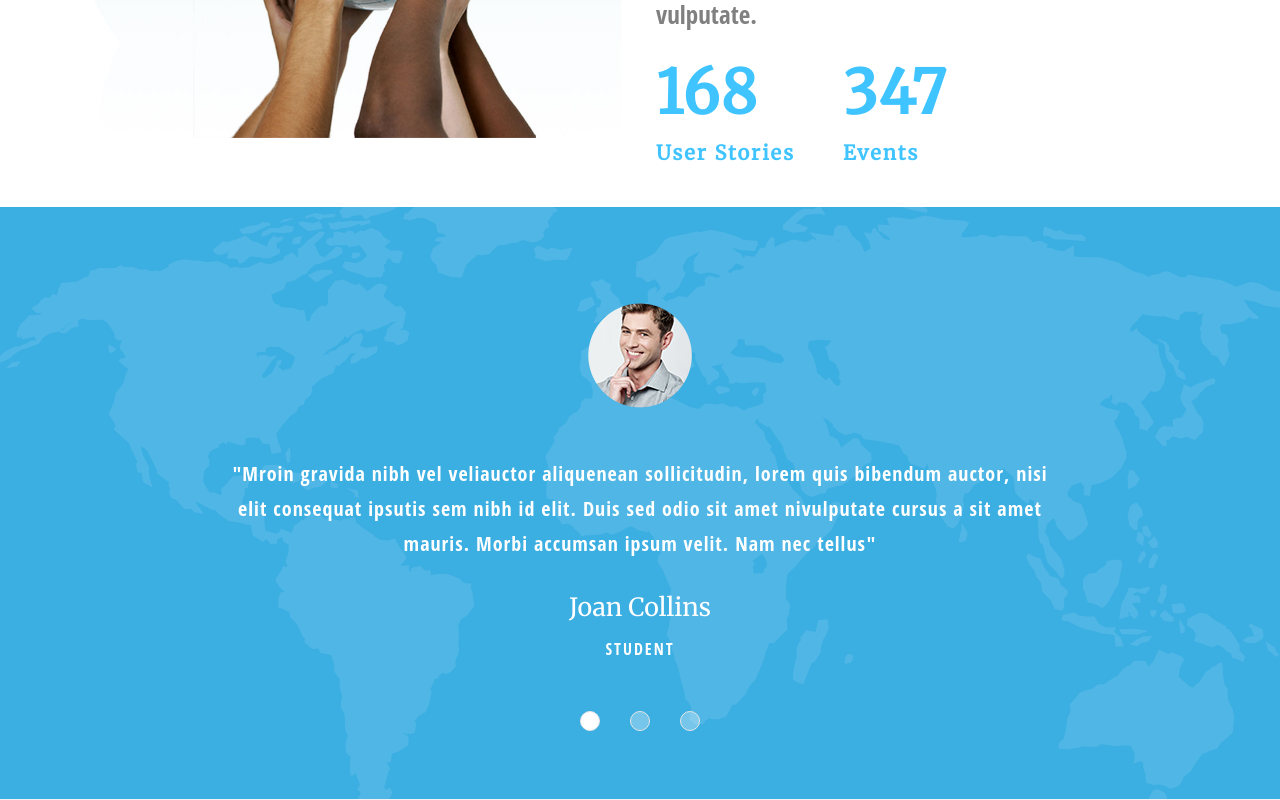
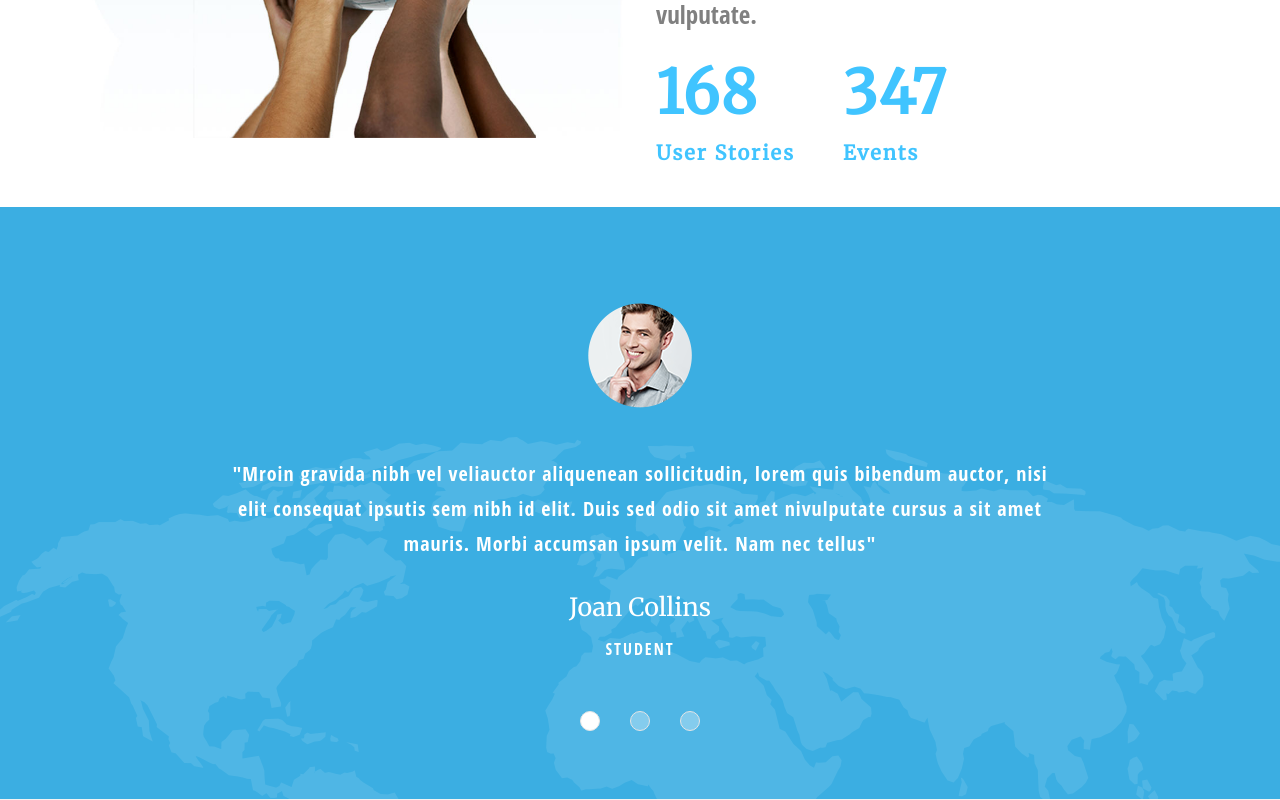
Before and after one commit to AndreaMinelli/proj-html-vuejs, a Vue app: page / in a window 1280 px wide. Shown: the part 2591-3391 px from the top of the page. Built offline with nearby package versions, Linux system fonts and the light colour scheme.

Commit message:
Migliorato BgSliderBase

```diff
--- a/src/components/AppHeader.vue
+++ b/src/components/AppHeader.vue
@@ -28,7 +28,8 @@ export default {
     <bg-slider-base
       :images="headerSlider"
       target="header_slider"
-      dotClass="double">
+      dotClass="double"
+      :sliderClasses="['center']">
       <div class="container">
         <div class="d-flex align-items-center py-4 justify-content-between">
           <app-logo class="w-25"></app-logo>
--- a/src/components/BgSliderBase.vue
+++ b/src/components/BgSliderBase.vue
@@ -69,9 +69,16 @@ export default {
 
 <style lang="scss" scoped>
 .slider {
-  background-position: center;
   background-repeat: no-repeat;
   background-size: auto;
+
+  &.center {
+    background-position: center;
+  }
+
+  &.top {
+    background-position: top;
+  }
 }
 
 .dot {
--- a/src/components/StoriesCarousel.vue
+++ b/src/components/StoriesCarousel.vue
@@ -41,7 +41,7 @@ export default {
     :images="bgImages"
     target="section_image/user_stories"
     @change-active="changeUser"
-    :sliderClasses="['py-5']">
+    :sliderClasses="['py-5', 'top']">
     <div class="container">
       <div
         class="carousel d-flex align-items-center justify-content-center flex-column">
```
